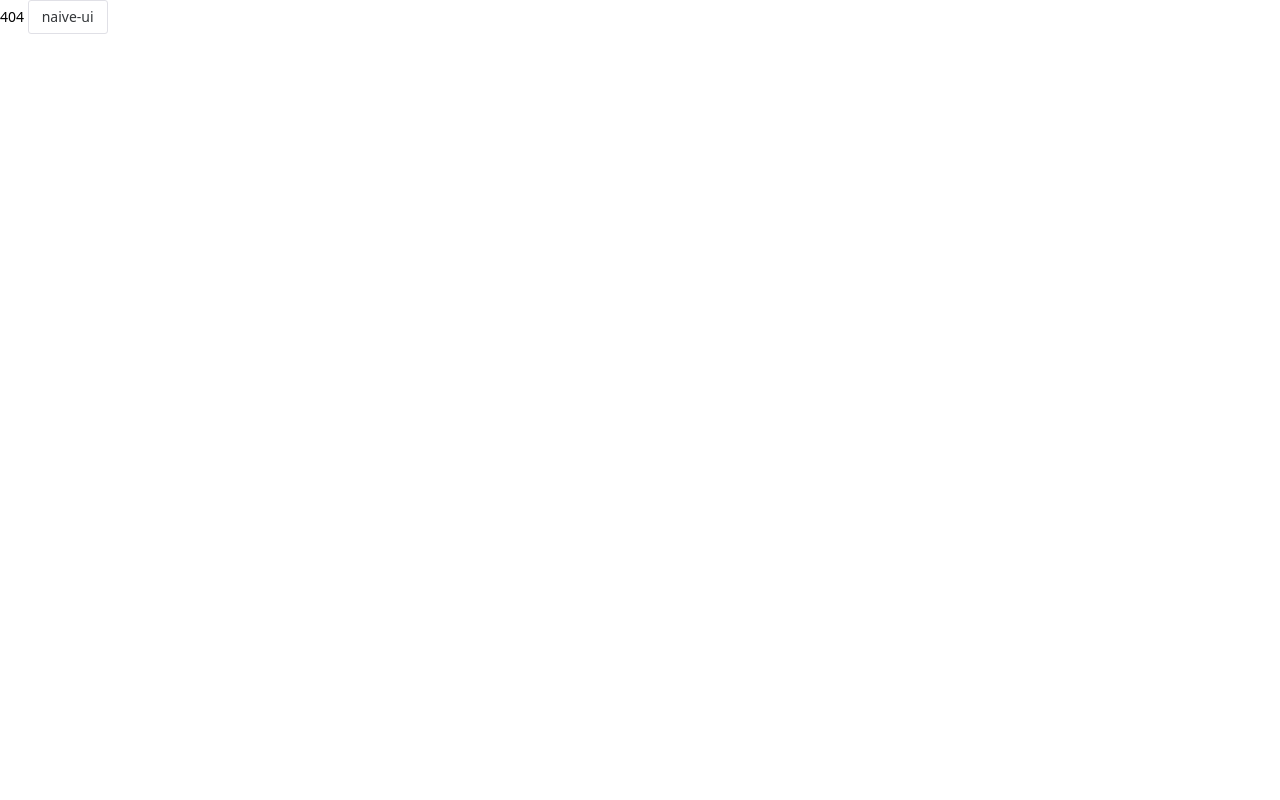
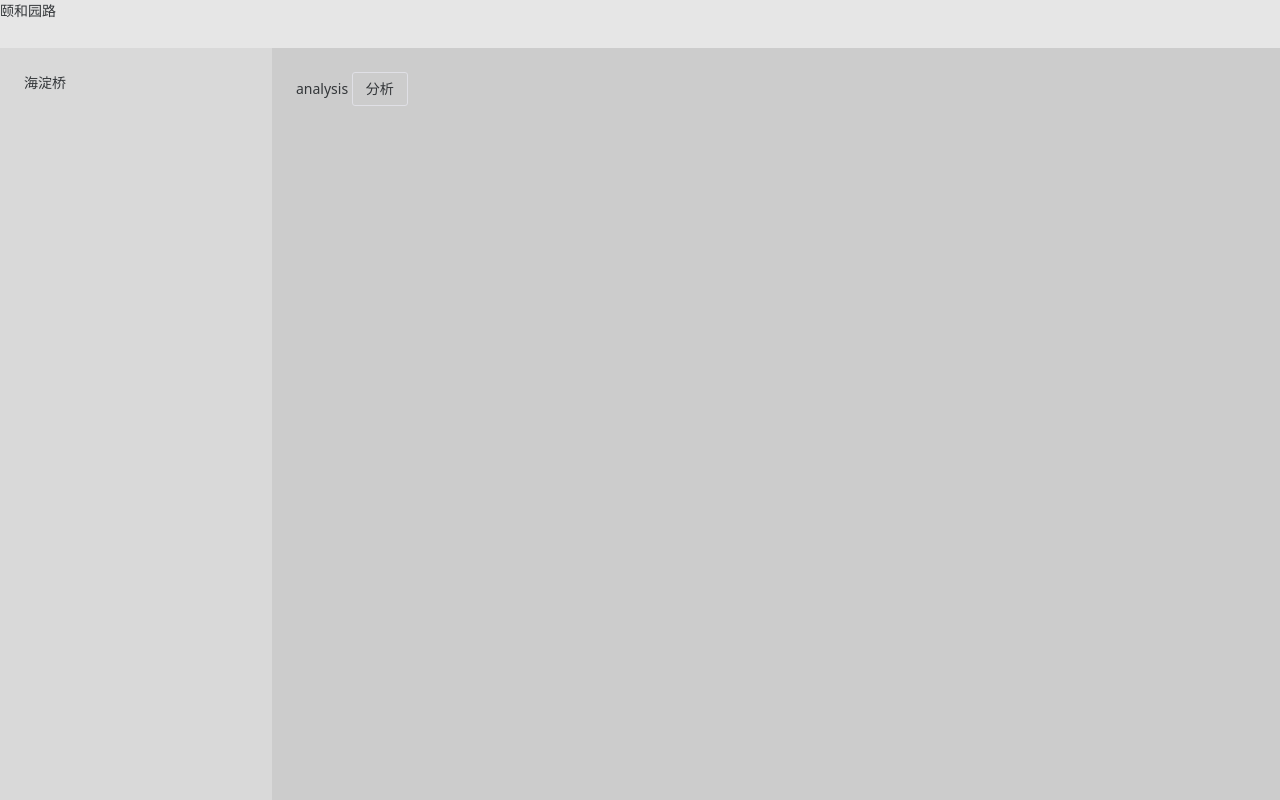
Before and after one commit to hanyucd/vue3-general-admin, a Vue app: page /home in a window 1280 px wide. Before the commit this address had no page. Built offline with nearby package versions, Linux system fonts and the light colour scheme; a web font is replaced by a local one.

Commit message:
feat: 完成混合布局基础样式

```diff
--- a/package.json
+++ b/package.json
@@ -32,6 +32,7 @@
     "husky": "^8.0.0",
     "lint-staged": "^15.2.2",
     "naive-ui": "^2.38.1",
+    "sass": "^1.74.1",
     "typescript": "^5.4.2",
     "unocss": "^0.58.6",
     "unplugin-auto-import": "^0.17.5",
--- a/src/App.vue
+++ b/src/App.vue
@@ -1,9 +1,9 @@
 
 <template>
   <n-config-provider>
-    <appProvider>
+    <AppProvider>
       <router-view />
-    </appProvider>
+    </AppProvider>
   </n-config-provider>
 </template>
 
--- a/src/components.d.ts
+++ b/src/components.d.ts
@@ -12,6 +12,11 @@ declare module 'vue' {
     NButton: typeof import('naive-ui')['NButton']
     NConfigProvider: typeof import('naive-ui')['NConfigProvider']
     NDialogProvider: typeof import('naive-ui')['NDialogProvider']
+    NLayout: typeof import('naive-ui')['NLayout']
+    NLayoutContent: typeof import('naive-ui')['NLayoutContent']
+    NLayoutFooter: typeof import('naive-ui')['NLayoutFooter']
+    NLayoutHeader: typeof import('naive-ui')['NLayoutHeader']
+    NLayoutSider: typeof import('naive-ui')['NLayoutSider']
     NLoadingBarProvider: typeof import('naive-ui')['NLoadingBarProvider']
     NMessageProvider: typeof import('naive-ui')['NMessageProvider']
     NNotificationProvider: typeof import('naive-ui')['NNotificationProvider']
--- /dev/null
+++ b/src/layout/index.ts
@@ -0,0 +1,4 @@
+import Layout from './layout-base/layout-base.vue';
+import BlankLayout from './layout-black/layout-black.vue';
+
+export { Layout, BlankLayout };
--- /dev/null
+++ b/src/layout/layout-base/layout-base.vue
@@ -0,0 +1,17 @@
+<template>
+  <MixLayout v-if="layout.layout === 'mix'">
+    <router-view />
+  </MixLayout>
+</template>
+
+<script lang="ts" setup>
+import { useAppStore } from '@/stores';
+import MixLayout from '@/layout/layout-mix/layout-mix.vue';
+const appStore = useAppStore();
+
+const { layout } = storeToRefs(appStore);
+</script>
+
+<style scoped>
+
+</style>
--- /dev/null
+++ b/src/layout/layout-black/layout-black.vue
@@ -0,0 +1,13 @@
+<template>
+  <div>
+    黑色主题
+  </div>
+</template>
+
+<script lang="ts" setup>
+
+</script>
+
+<style scoped>
+
+</style>
--- /dev/null
+++ b/src/layout/layout-mix/layout-mix.vue
@@ -0,0 +1,52 @@
+
+<template>
+  <n-layout class="h-screen">
+    <n-layout-header class="pro-admin-mix-layout-header">颐和园路</n-layout-header>
+
+    <n-layout has-sider class="pro-admin-mix-layout-content">
+      <n-layout-sider content-style="padding: 24px;">
+        海淀桥
+      </n-layout-sider>
+
+      <n-layout-content content-style="padding: 24px;">
+        <slot />
+      </n-layout-content>
+    </n-layout>
+  </n-layout>
+</template>
+
+<script lang="ts" setup>
+const props = withDefaults(defineProps<{
+  headerHeight?: number;
+}>(), {
+  headerHeight: 48,
+});
+
+// 头部高度
+const headerHeightVar = computed(() => `${props.headerHeight}px`);
+// 内容高度
+const contentHeightVar = computed(() => `calc(100vh - ${ props.headerHeight }px)`);
+</script>
+
+<style lang="scss" scoped>
+.pro-admin-mix-layout-header {
+  height: v-bind(headerHeightVar);
+}
+
+.pro-admin-mix-layout-content {
+  height: v-bind(contentHeightVar);
+}
+
+.n-layout-header,
+.n-layout-footer {
+  background: rgba(128, 128, 128, 0.2);
+}
+
+.n-layout-sider {
+  background: rgba(128, 128, 128, 0.3);
+}
+
+.n-layout-content {
+  background: rgba(128, 128, 128, 0.4);
+}
+</style>
--- a/src/router/constRoute.ts
+++ b/src/router/constRoute.ts
@@ -1,7 +1,25 @@
 import type { RouteRecordRaw } from 'vue-router';
+
+import { Layout } from '@/layout';
 
 // 静态路由
 const constRoutes: RouteRecordRaw[] = [
+  {
+    path: '/',
+    name: 'index',
+    component: Layout,
+    redirect: '/home',
+    children: [
+      {
+        path: '/home',
+        name: 'Home',
+        component: () => import('@/views/dashboard/analysis/analysis.vue'),
+        meta: {
+          title: 'Home',
+        },
+      },
+    ],
+  },
   {
     path: '/login',
     name: 'login',
--- a/src/stores/modules/appModule.ts
+++ b/src/stores/modules/appModule.ts
@@ -10,7 +10,6 @@ export const useAppStore = defineStore('appModule', () => {
 
   console.log(defaultTheme);
 
-
   return {
     layout,
   };
--- a/src/views/404/404.vue
+++ b/src/views/404/404.vue
@@ -1,5 +1,5 @@
 <template>
-  <div>
+  <div class="a">
     404
 
     <n-button>naive-ui</n-button>
@@ -7,14 +7,12 @@
 </template>
 
 <script setup lang="ts">
-import { useAppStore } from '@/stores';
-
-const appStore = useAppStore();
+// import { useAppStore } from '@/stores';
+// const appStore = useAppStore();
 
 // console.log(appStore);
 
 </script>
 
-<style scoped>
-
+<style lang="scss" scoped>
 </style>
--- /dev/null
+++ b/src/views/dashboard/analysis/analysis.vue
@@ -0,0 +1,14 @@
+<template>
+  <div class="a">
+    analysis
+
+    <n-button>分析</n-button>
+  </div>
+</template>
+
+<script setup lang="ts">
+
+</script>
+
+<style lang="scss" scoped>
+</style>
--- a/vite.config.ts
+++ b/vite.config.ts
@@ -22,14 +22,14 @@ export default defineConfig({
     vue(),
     UnoCSS(),
     // eslintPlugin(),
-    // 按需导入组件 api| https://zhuanlan.zhihu.com/p/612397686
+    // 按需导入 api | https://zhuanlan.zhihu.com/p/612397686
     AutoImport({
       imports: [
         'vue',
         'vue-router',
         '@vueuse/core',
         'vue-i18n',
-        // 'pinia',
+        'pinia',
         // 自定义预设
         {
           'naive-ui': [
```
Also changed, not shown: 1 other file (tests, documents, lock files or other folders).
